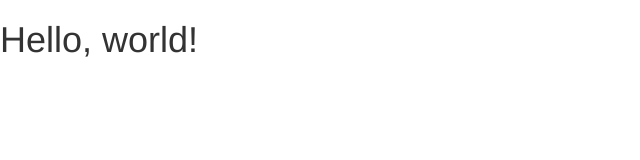
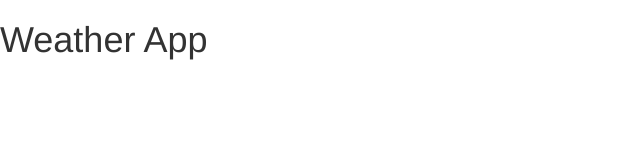
Before and after one commit to CasusArts/weather-app, a website: page public/index.html in a window 1280 px wide. Shown: the whole page, without its empty margins (0-640 px from the left). Drawn offline with nearby package versions, Linux system fonts and the light colour scheme.

Commit message:
updating README.md

```diff
--- a/public/index.html
+++ b/public/index.html
@@ -18,7 +18,7 @@
     <![endif]-->
   </head>
   <body>
-    <h1>Hello, world!</h1>
+    <h1>Weather App</h1>
 
     <!-- jQuery (necessary for Bootstrap's JavaScript plugins) -->
     <script src="https://ajax.googleapis.com/ajax/libs/jquery/1.12.4/jquery.min.js"></script>
```
Also changed, not shown: README.md, public/scripts/app.js (added).
